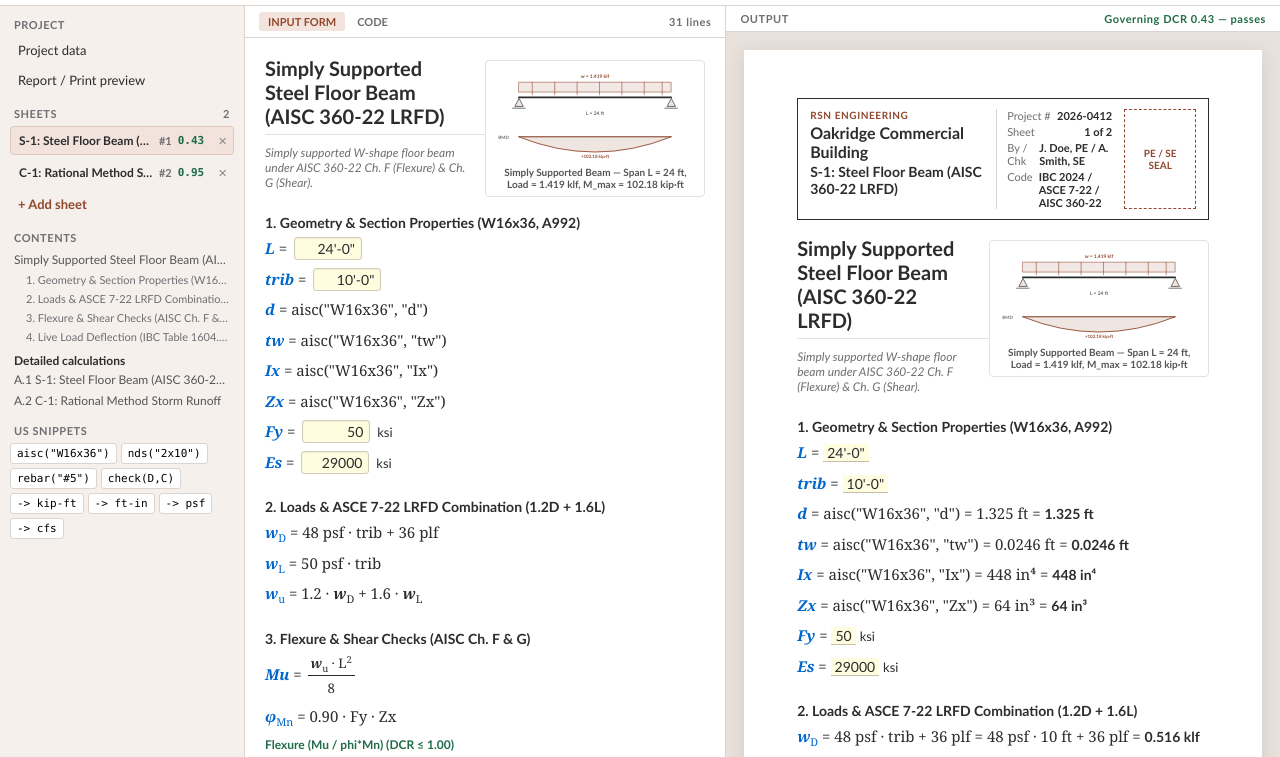
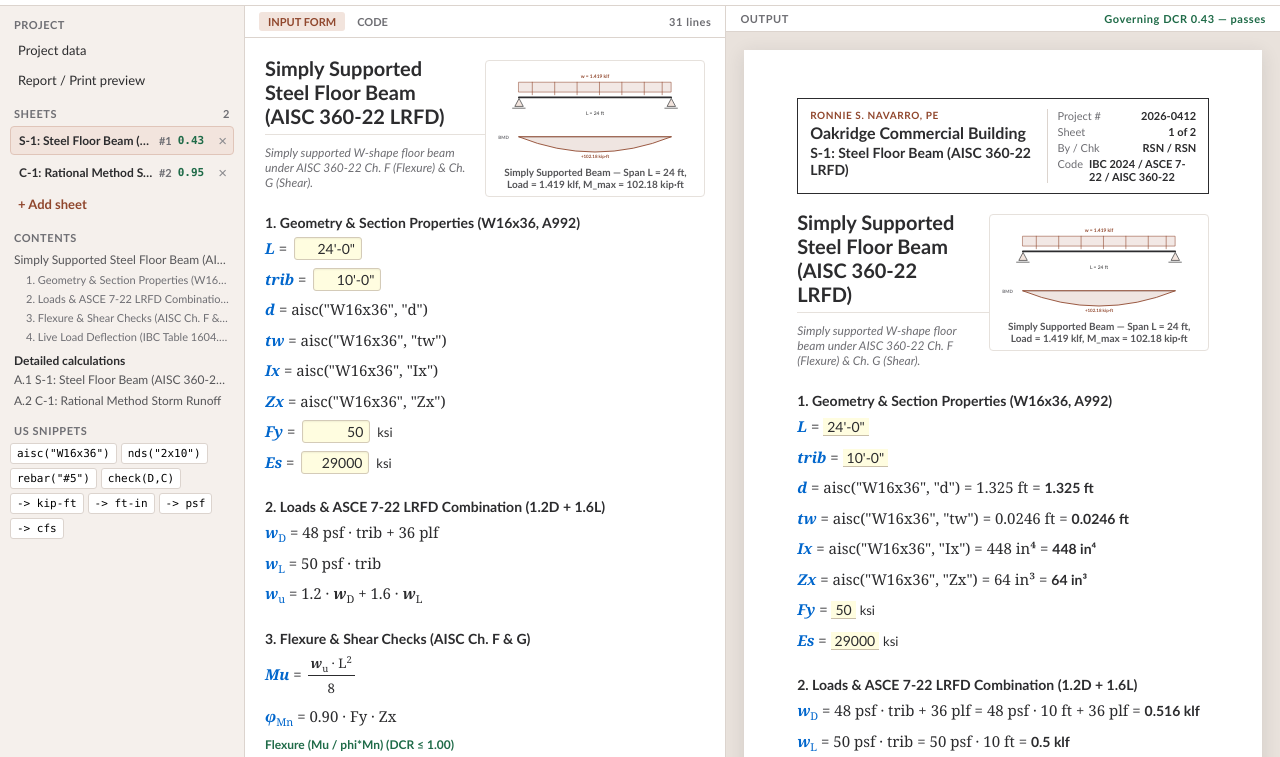
Before and after one commit to rsnavarro-pe/rsn-calcsheet, a plain HTML site: page index.html in a window 1280 px wide. Shown: the part 43-800 px from the top of the page. Drawn offline with Linux system fonts and the light colour scheme.

Commit message:
Remove PE/SE seal box and set default firm/designer/checker to Ronnie S. Navarro, PE / RSN

```diff
--- a/state.js
+++ b/state.js
@@ -10,10 +10,10 @@ function createInitialState() {
     meta: {
       projectName: 'Oakridge Commercial Building',
       projectNumber: '2026-0412',
-      engineer: 'J. Doe, PE',
-      checker: 'A. Smith, SE',
+      engineer: 'RSN',
+      checker: 'RSN',
       codeEdition: 'IBC 2024 / ASCE 7-22',
-      firmName: 'RSN Engineering'
+      firmName: 'Ronnie S. Navarro, PE'
     },
     activeSheetId: 's1',
     sheets: [
@@ -31,6 +31,11 @@ function loadState() {
     if (raw) {
       const parsed = JSON.parse(raw);
       if (parsed && Array.isArray(parsed.sheets) && parsed.sheets.length > 0) {
+        if (parsed.meta && parsed.meta.engineer === 'J. Doe, PE') {
+          parsed.meta.engineer = 'RSN';
+          parsed.meta.checker = 'RSN';
+          parsed.meta.firmName = 'Ronnie S. Navarro, PE';
+        }
         return parsed;
       }
     }
--- a/styles.css
+++ b/styles.css
@@ -152,14 +152,13 @@ body {
 .paper-scroll { flex: 1; overflow-y: auto; padding: 18px; display: flex; justify-content: center; align-items: flex-start; }
 .paper-sheet { width: 100%; max-width: 8.5in; min-height: 10.5in; background: var(--color-white); padding: 0.5in 0.55in; box-shadow: 0 4px 18px rgba(44,44,46,0.12); }
 
-.title-block { display: grid; grid-template-columns: 1.5fr 1fr 72px; gap: 12px; border: 1.5px solid var(--color-graphite); padding: 10px 12px; margin-bottom: 16px; }
+.title-block { display: grid; grid-template-columns: 1.5fr 1fr; gap: 12px; border: 1.5px solid var(--color-graphite); padding: 10px 12px; margin-bottom: 16px; }
 .tb-eyebrow { font-size: 10px; font-weight: 600; letter-spacing: 0.06em; color: var(--color-terracotta); text-transform: uppercase; }
 .tb-project { font-family: var(--font-display); font-size: 16px; font-weight: 600; margin-top: 2px; }
 .tb-sheet-title { font-size: 14px; font-weight: 600; margin-top: 2px; }
 .tb-meta-grid { display: grid; gap: 3px; font-size: 11px; border-left: 1px solid var(--color-border); padding-left: 10px; }
 .tb-meta-grid div { display: flex; justify-content: space-between; gap: 6px; }
 .tb-meta-grid span { color: #6E6E73; }
-.tb-seal { border: 1px dashed var(--color-terracotta); display: grid; place-items: center; text-align: center; font-size: 10px; font-weight: 600; color: var(--color-terracotta); }
 
 .sheet-diagram { margin: 0 0 14px; padding: 10px; border: 1px solid var(--color-border); border-radius: 4px; background: #FAF8F6; text-align: center; break-inside: avoid; }
 .diagram-svg { width: 100%; max-width: 440px; height: auto; display: block; margin: 0 auto; }
--- a/ui.js
+++ b/ui.js
@@ -304,7 +304,6 @@ function renderPreview() {
         <div><span>By / Chk</span><strong>${esc(state.meta.engineer)} / ${esc(state.meta.checker)}</strong></div>
         <div><span>Code</span><strong>${esc(sheet.codeRef || state.meta.codeEdition)}</strong></div>
       </div>
-      <div class="tb-seal">PE / SE<br>SEAL</div>
     </div>
     <div class="cp-sheet">
       ${diagramHtml ? `<div class="cp-diagram-float">${diagramHtml}</div>` : ''}
```
